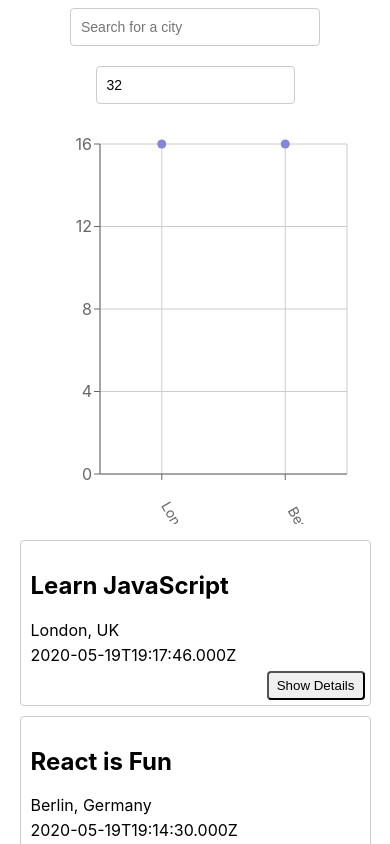
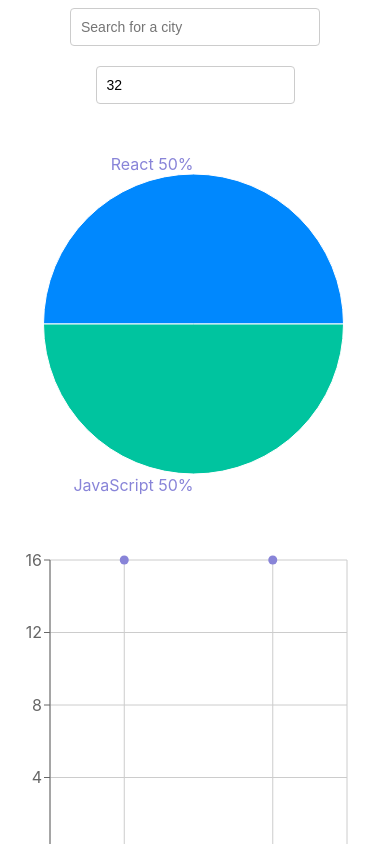
Before and after one commit to ksope/meet, a React (Create React App) app: page / in a window 390 px wide. Shown: the top 844 px of the page. Built offline with nearby package versions, Linux system fonts and the light colour scheme; what atatus-spa would draw is missing.

Commit message:
First commit

```diff
--- a/src/App.css
+++ b/src/App.css
@@ -94,3 +94,17 @@ input[type="number"] {
     width: 250px;
     z-index: 1000;
 }
+
+.charts-container {
+    display: grid;
+    grid-template-columns: 1fr 1fr;
+}
+
+/* ******* MEDIA QUERIES (SMALL DEVICES) ******** */
+
+@media screen and (max-width: 768px) {
+    .charts-container {
+        grid-template-columns: 1fr;
+        gap: 1rem;
+    }
+}
--- a/src/App.js
+++ b/src/App.js
@@ -6,6 +6,7 @@ import NumberOfEvents from "./components/NumberOfEvents";
 import { extractLocations, getEvents } from "./api";
 import { InfoAlert, ErrorAlert, WarningAlert } from "./components/Alert";
 import CityEventsChart from "./components/CityEventsChart";
+import EventGenresChart from "./components/EventGenresChart";
 
 function App() {
     const [events, setEvents] = useState([]);
@@ -72,7 +73,10 @@ function App() {
                 setCurrentNOE={setCurrentNOE}
                 setErrorAlert={setErrorAlert}
             />
-            <CityEventsChart allLocations={allLocations} events={events} />
+            <div className="charts-container">
+                <EventGenresChart events={events} />
+                <CityEventsChart allLocations={allLocations} events={events} />
+            </div>
             <EventList events={events} />
         </div>
     );
--- a/src/components/CityEventsChart.js
+++ b/src/components/CityEventsChart.js
@@ -21,7 +21,7 @@ const CityEventsChart = ({ allLocations, events }) => {
             const count = events.filter(
                 (event) => event.location === location
             ).length;
-            const city = location.split(", ")[0];
+            const city = location.split(/, | - /)[0];
             return { city, count };
         });
         return data;
@@ -33,8 +33,8 @@ const CityEventsChart = ({ allLocations, events }) => {
                 margin={{
                     top: 20,
                     right: 20,
-                    bottom: 20,
-                    left: 20,
+                    bottom: 60,
+                    left: -30,
                 }}
             >
                 <CartesianGrid />
--- /dev/null
+++ b/src/components/EventGenresChart.js
@@ -0,0 +1,85 @@
+import React, { useState, useEffect, PureComponent } from "react";
+import { PieChart, Pie, Sector, Cell, ResponsiveContainer } from "recharts";
+
+const EventGenresChart = ({events}) => {
+    const [data, setData] = useState([]);
+
+    //update the data which will be used in our pie chart based any change in the events
+    useEffect(() => {
+        setData(getData());
+    }, [`${events}`]);
+
+    //store the list of summaries in an array
+    const genres = ["React", "JavaScript", "Node", "jQuery", "Angular"];
+
+    //function to find out how many events there are for each genre
+    const getData = () => {
+        //loop over the genres array
+        const data = genres.map((genre) => {
+            //for each iteration, filter and get the events that have a summary matching each genre
+            const filteredEvents = events.filter((event) =>
+                event.summary.includes(genre)
+            );
+            //return an object with the name and value keys
+            return {
+                name: genre,
+                value: filteredEvents.length,
+            };
+        });
+        return data;
+    };
+
+    //color pallette for
+    const COLORS = ["#0088FE", "#00C49F", "#FFBB28", "#FF8042", "#ec4976"];
+
+    //create a customised label which will render the the summary and percentage of each genre type e.g "React 50%"
+    const renderCustomizedLabel = ({
+        cx,
+        cy,
+        midAngle,
+        outerRadius,
+        percent,
+        index,
+    }) => {
+        const RADIAN = Math.PI / 180;
+        const radius = outerRadius;
+        const x = cx + radius * Math.cos(-midAngle * RADIAN) * 1.07;
+        const y = cy + radius * Math.sin(-midAngle * RADIAN) * 1.07;
+        return percent ? (
+            <text
+                x={x}
+                y={y}
+                fill="#8884d8"
+                textAnchor={x > cx ? "start" : "end"}
+                dominantBaseline="central"
+            >
+                {`${genres[index]} ${(percent * 100).toFixed(0)}%`}
+            </text>
+        ) : null;
+    };
+
+    //render a pie chart based on the data in the 'data' array
+    return (
+        <ResponsiveContainer width="99%" height={400}>
+            <PieChart>
+                <Pie
+                    data={data}
+                    dataKey="value"
+                    fill="#8884d8"
+                    labelLine={false}
+                    label={renderCustomizedLabel}
+                    outerRadius={150}
+                >
+                    {data.map((entry, index) => (
+                        <Cell
+                            key={`cell-${index}`}
+                            fill={COLORS[index % COLORS.length]}
+                        />
+                    ))}
+                </Pie>
+            </PieChart>
+        </ResponsiveContainer>
+    );
+};
+
+export default EventGenresChart;
```
Also changed, not shown: src/setupTests.js (+18 -0 lines).
